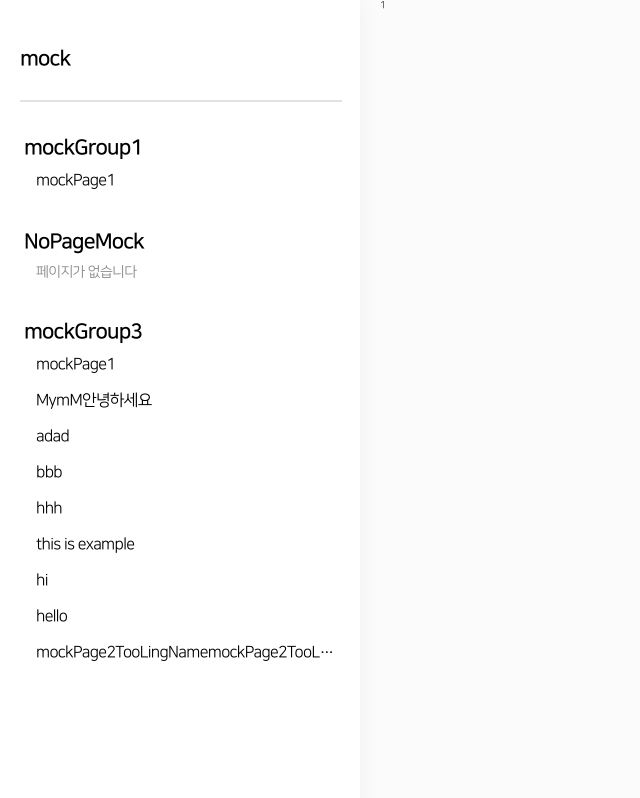
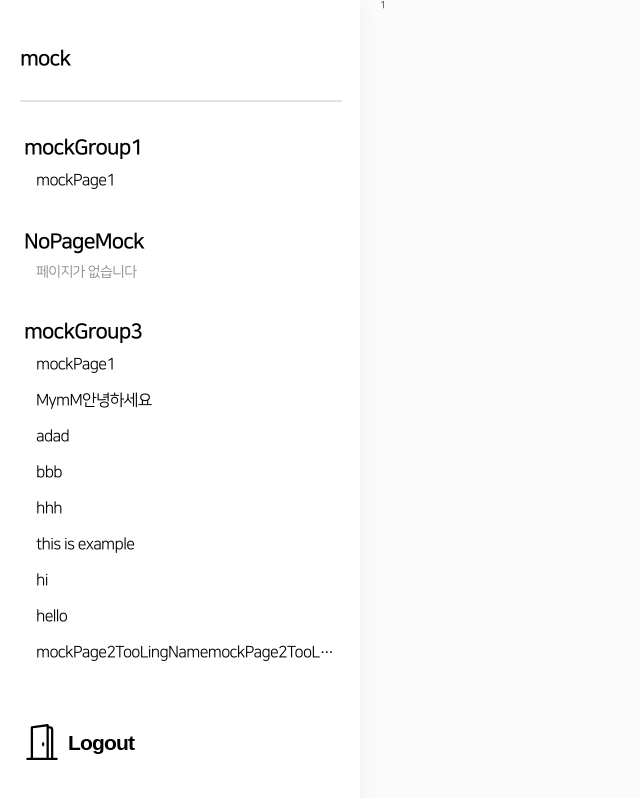
Before and after one commit to JaeilJO/blanking, a Next.js app: page /1/1/1 in a window 1280 px wide. Shown: the whole page, without its empty margins (0-640 px from the left). Built offline with nearby package versions, Linux system fonts and the light colour scheme.

Commit message:
fix : navigation position 변경으로 logout버튼이 안보이던 문제 해결

```diff
--- a/src/app/(authorized)/layout.module.scss
+++ b/src/app/(authorized)/layout.module.scss
@@ -12,7 +12,7 @@ $navigation-width: 360px - $navigation-padding-side * 2;
 
 .navigation_wrapper {
     width: $navigation-width;
-    height: 100dvh;
+    height: calc(100dvh - 60px - 20px);
     padding: 46px $navigation-padding-side;
 
     background-color: a.$white-color;
```
